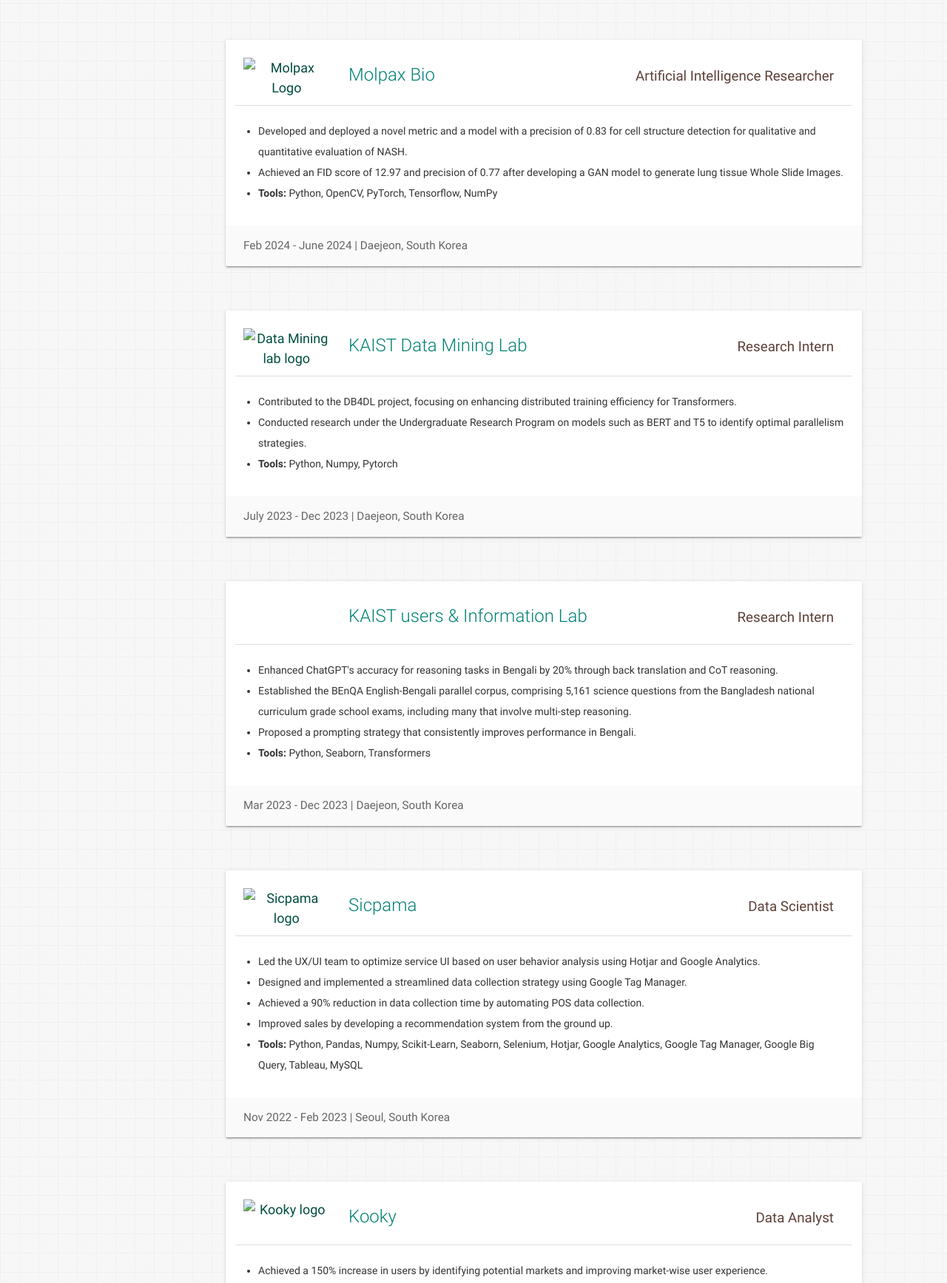
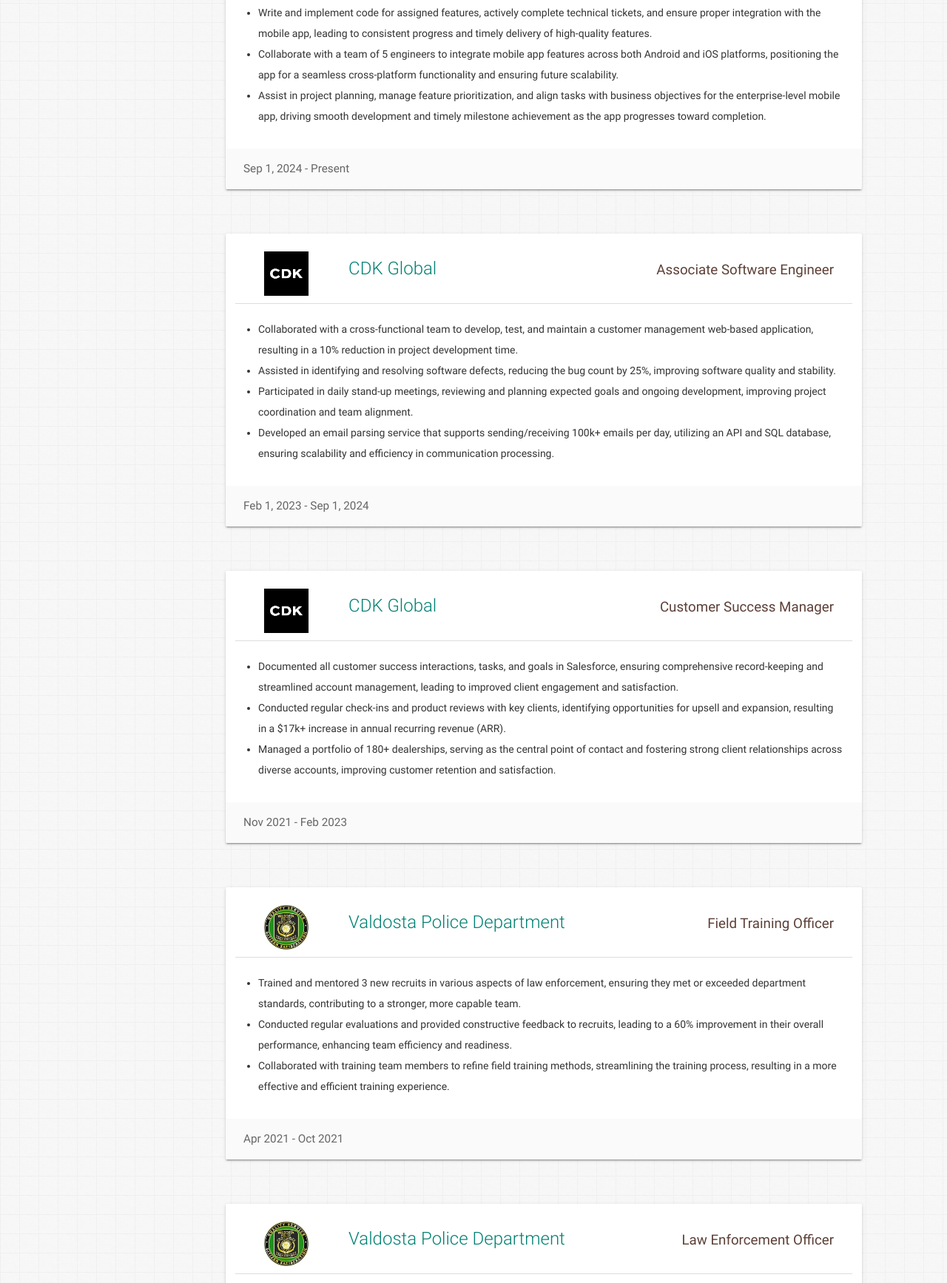
Before and after one commit to zfletcher22/zfletcher22.github.io, a plain HTML site: page index.html in a window 1280 px wide. Shown: the part 2778-4513 px from the top of the page at 74% size. Drawn offline with nearby package versions, Linux system fonts and the light colour scheme.

Commit message:
Added the experience section

```diff
--- a/index.html
+++ b/index.html
@@ -333,36 +333,30 @@
           <div class="card-content">
             <div class="row">
               <div class="col s12 m2">
-                <a href="https://sites.ualberta.ca/~amiixai/" target="_blank"><img alt="xAI Logo"
-                    src="assets/img/xai_logo.png" class="responsive-img center-block" /></a>
+                <a href="https://www.cdkglobal.com/" target="_blank">
+                  <img alt="Company Logo" src="assets/img/cdk_logo.png" class="responsive-img center-block" />
+                </a>
               </div>
-              <!-- <div class="col s12 m10"> -->
               <div class="col s12 m10">
                 <p>
-                  <span class="card-title"><a href="https://sites.ualberta.ca/~amiixai//" target="_blank"
-                      class="teal-text hoverline">UofA xAI Lab</a></span>
+                  <span class="card-title">
+                    <a href="https://www.cdkglobal.com/" target="_blank" class="teal-text hoverline">CDK Global</a>
+                  </span>
                 </p>
               </div>
             </div>
-            <div class="role brown-text text-darken-2">Research Assistant</div>
+            <div class="role brown-text text-darken-2">Software Engineer</div>
             <ul>
-              <li>
-                Working on the integration of large language models in the fields of explainable medical and legal AI.
-              </li>
-              <li>
-                Supervised by
-                <a href="https://www.amii.ca/about/our-people/randy-goebel/" target="_blank">Dr. Randy Goebel</a>
-                and
-                <a href="https://sites.ualberta.ca/~miyoung2/" target="_blank">Dr. Mi-Young Kim</a>
-              </li>
-
-              <li>
-                <b>Tools:</b> Python, PyTorch, Tensorflow, NumPy
-              </li>
+              <li>Develop and implement mobile app features that improve salespeople’s interaction with customer opportunity details, aiming to enhance user experience and operational efficiency upon release.</li>
+              <li>Write and manage detailed technical tickets, ensuring tasks are clearly defined and deadlines are met, facilitating efficient task management and on-time project delivery.</li>
+              <li>Work cross-functionally with product managers, designers, and QA teams to ensure mobile app features meet business requirements and quality standards, laying the groundwork for successful user adoption post-launch.</li>
+              <li>Write and implement code for assigned features, actively complete technical tickets, and ensure proper integration with the mobile app, leading to consistent progress and timely delivery of high-quality features.</li>
+              <li>Collaborate with a team of 5 engineers to integrate mobile app features across both Android and iOS platforms, positioning the app for a seamless cross-platform functionality and ensuring future scalability.</li>
+              <li>Assist in project planning, manage feature prioritization, and align tasks with business objectives for the enterprise-level mobile app, driving smooth development and timely milestone achievement as the app progresses toward completion.</li>
             </ul>
           </div>
           <div class="card-action">
-            <span>Sep 2024 - Present | Edmonton, Canada</span>
+            <span>Sep 1, 2024 - Present</span>
           </div>
         </div>
 
@@ -370,196 +364,112 @@
           <div class="card-content">
             <div class="row">
               <div class="col s12 m2">
-                <a href="https://www.molpax.com/" target="_blank"><img alt="Molpax Logo"
-                    src="assets/img/molpax_logo.png" class="responsive-img center-block" /></a>
+                <a href="https://www.cdkglobal.com/" target="_blank">
+                  <img alt="Company Logo" src="assets/img/cdk_logo.png" class="responsive-img center-block" />
+                </a>
               </div>
-              <!-- <div class="col s12 m10"> -->
               <div class="col s12 m10">
                 <p>
-                  <span class="card-title"><a href="https://www.molpax.com/" target="_blank"
-                      class="teal-text hoverline">Molpax Bio</a></span>
+                  <span class="card-title">
+                    <a href="https://www.cdkglobal.com/" target="_blank" class="teal-text hoverline">CDK Global</a>
+                  </span>
                 </p>
               </div>
             </div>
-            <div class="role brown-text text-darken-2">Artificial Intelligence Researcher</div>
+            <div class="role brown-text text-darken-2">Associate Software Engineer</div>
             <ul>
-              <li>
-                Developed and deployed a novel metric and a model with a precision of 0.83 for cell structure detection
-                for qualitative and quantitative
-                evaluation of NASH.
-              </li>
-              <li>
-                Achieved an FID score of 12.97 and precision of 0.77 after developing a GAN model to generate lung
-                tissue Whole Slide Images.
-              </li>
-              <li>
-                <b>Tools:</b> Python, OpenCV, PyTorch, Tensorflow, NumPy
-              </li>
+              <li>Collaborated with a cross-functional team to develop, test, and maintain a customer management web-based application, resulting in a 10% reduction in project development time.</li>
+              <li>Assisted in identifying and resolving software defects, reducing the bug count by 25%, improving software quality and stability.</li>
+              <li>Participated in daily stand-up meetings, reviewing and planning expected goals and ongoing development, improving project coordination and team alignment.</li>
+              <li>Developed an email parsing service that supports sending/receiving 100k+ emails per day, utilizing an API and SQL database, ensuring scalability and efficiency in communication processing.</li>
             </ul>
           </div>
           <div class="card-action">
-            <span>Feb 2024 - June 2024 | Daejeon, South Korea</span>
+            <span>Feb 1, 2023 - Sep 1, 2024</span>
           </div>
         </div>
-
-
-        <!-- Experience 2 -->
-        <div class="card">
-          <div class="card-content">
-            <div class="row">
-              <div class="col s12 m2">
-                <a href="https://www.kaistdmlab.org/" target="_blank"><img alt="Data Mining lab logo"
-                    src="assets/img/Data Mining Lab.webp" class="responsive-img center-block" /></a>
-              </div>
-              <!-- <div class="col s12 m10"> -->
-              <div class="col s12 m10">
-                <p>
-                  <span class="card-title"><a href="https://www.kaistdmlab.org/" target="_blank"
-                      class="teal-text hoverline">KAIST Data Mining Lab</a></span>
-                </p>
-              </div>
-            </div>
-            <div class="role brown-text text-darken-2">Research Intern</div>
-            <ul>
-              <li>
-                Contributed to the DB4DL project, focusing on enhancing distributed training efficiency for
-                Transformers.
-              </li>
-              <li>
-                Conducted research under the Undergraduate Research Program on models such as BERT and T5 to identify
-                optimal parallelism strategies.
-              </li>
-              <li>
-                <b>Tools:</b> Python, Numpy, Pytorch
-              </li>
-            </ul>
-          </div>
-          <div class="card-action">
-            <span>July 2023 - Dec 2023 | Daejeon, South Korea</span>
-          </div>
-        </div>
-
-
-        <!-- Experience 3 -->
-        <div class="card">
-          <div class="card-content">
-            <div class="row">
-              <div class="col s12 m2">
-              </div>
-              <div class="col s12 m10">
-                <p>
-                  <span class="card-title"><a href="https://uilab.kr/" target="_blank" class="teal-text hoverline">KAIST
-                      users & Information Lab</a></span>
-                </p>
-              </div>
-            </div>
-            <div class="role brown-text text-darken-2">Research Intern</div>
-            <ul>
-              <li>
-                Enhanced ChatGPT's accuracy for reasoning tasks in Bengali by 20% through back translation and CoT
-                reasoning.
-              </li>
-              <li>
-                Established the BEnQA English-Bengali parallel corpus, comprising 5,161 science questions from the
-                Bangladesh national
-                curriculum grade school exams, including many that involve multi-step reasoning.
-              </li>
-              <li>
-                Proposed a prompting strategy that consistently improves performance in Bengali.
-              </li>
-              <li>
-                <b>Tools:</b> Python, Seaborn, Transformers
-              </li>
-
-            </ul>
-          </div>
-          <div class="card-action">
-            <span>Mar 2023 - Dec 2023 | Daejeon, South Korea</span>
-          </div>
-        </div>
-
-
-
 
         <div class="card">
           <div class="card-content">
             <div class="row">
               <div class="col s12 m2">
-                <a href="https://www.sicpama.com/en" target="_blank"><img alt="Sicpama logo"
-                    src="assets/img/sicpama-logo.webp" class="responsive-img center-block" /></a>
+                <a href="https://www.cdkglobal.com/" target="_blank">
+                  <img alt="Company Logo" src="assets/img/cdk_logo.png" class="responsive-img center-block" />
+                </a>
               </div>
-              <!-- <div class="col s12 m10"> -->
               <div class="col s12 m10">
                 <p>
-                  <span class="card-title"><a href="https://www.sicpama.com/en" target="_blank"
-                      class="teal-text hoverline">Sicpama</a></span>
+                  <span class="card-title">
+                    <a href="https://www.cdkglobal.com/" target="_blank" class="teal-text hoverline">CDK Global</a>
+                  </span>
                 </p>
               </div>
             </div>
-            <div class="role brown-text text-darken-2">Data Scientist</div>
+            <div class="role brown-text text-darken-2">Customer Success Manager</div>
             <ul>
-              <li>
-                Led the UX/UI team to optimize service UI based on user behavior analysis using Hotjar and Google
-                Analytics.
-              </li>
-              <li>
-                Designed and implemented a streamlined data collection strategy using Google Tag Manager.
-              </li>
-              <li>
-                Achieved a 90% reduction in data collection time by automating POS data collection.
-              </li>
-              <li>Improved sales by developing a recommendation system from the ground up.</li>
-              <li>
-                <b>Tools:</b> Python, Pandas, Numpy, Scikit-Learn, Seaborn, Selenium, Hotjar, Google Analytics, Google
-                Tag Manager, Google Big Query,
-                Tableau, MySQL
-              </li>
+              <li>Documented all customer success interactions, tasks, and goals in Salesforce, ensuring comprehensive record-keeping and streamlined account management, leading to improved client engagement and satisfaction.</li>
+              <li>Conducted regular check-ins and product reviews with key clients, identifying opportunities for upsell and expansion, resulting in a $17k+ increase in annual recurring revenue (ARR).</li>
+              <li>Managed a portfolio of 180+ dealerships, serving as the central point of contact and fostering strong client relationships across diverse accounts, improving customer retention and satisfaction.</li>
             </ul>
           </div>
           <div class="card-action">
-            <span>Nov 2022 - Feb 2023 | Seoul, South Korea</span>
+            <span>Nov 2021 - Feb 2023</span>
           </div>
         </div>
-
 
         <div class="card">
           <div class="card-content">
             <div class="row">
               <div class="col s12 m2">
-                <a href="https://www.kooky.io/" target="_blank"><img alt="Kooky logo" src="assets/img/kookyLogo.png"
-                    class="responsive-img center-block" /></a>
+                <a href="https://www.valdostacity.com/police-department" target="_blank">
+                  <img alt="Company Logo" src="assets/img/vpd_logo.jpg" class="responsive-img center-block" />
+                </a>
               </div>
-              <!-- <div class="col s12 m10"> -->
               <div class="col s12 m10">
                 <p>
-                  <span class="card-title"><a href="https://www.kooky.io/" target="_blank"
-                      class="teal-text hoverline">Kooky</a></span>
+                  <span class="card-title">
+                    <a href="https://www.valdostacity.com/police-department" target="_blank" class="teal-text hoverline">Valdosta Police Department</a>
+                  </span>
                 </p>
               </div>
             </div>
-            <div class="role brown-text text-darken-2">Data Analyst</div>
+            <div class="role brown-text text-darken-2">Field Training Officer</div>
             <ul>
-              <li>
-                Achieved a 150% increase in users by identifying potential markets and improving market-wise user
-                experience.
-              </li>
-              <li>
-                Achieved an 80% increase in user engagement, by leading the content team based on user behavior
-                analysis.
-              </li>
-              <li>
-                Led data collection, storage, and extraction for insights.
-              </li>
-              <li>Guided data-driven go-to-market and artist selection through user location and behavior analysis.</li>
-              <li>
-                <b>Tools:</b> Python, Pandas, Numpy, Scikit-Learn, Seaborn, Google Analytics, Google Tag Manager, Google
-                Big Query,
-                Tableau, MySQL
-              </li>
+              <li>Trained and mentored 3 new recruits in various aspects of law enforcement, ensuring they met or exceeded department standards, contributing to a stronger, more capable team.</li>
+              <li>Conducted regular evaluations and provided constructive feedback to recruits, leading to a 60% improvement in their overall performance, enhancing team efficiency and readiness.</li>
+              <li>Collaborated with training team members to refine field training methods, streamlining the training process, resulting in a more effective and efficient training experience.</li>
             </ul>
           </div>
           <div class="card-action">
-            <span>Jan 2022 - Aug 2022 | Seoul, South Korea</span>
+            <span>Apr 2021 - Oct 2021</span>
+          </div>
+        </div>
+
+        <div class="card">
+          <div class="card-content">
+            <div class="row">
+              <div class="col s12 m2">
+                <a href="https://www.valdostacity.com/police-department" target="_blank">
+                  <img alt="Company Logo" src="assets/img/vpd_logo.jpg" class="responsive-img center-block" />
+                </a>
+              </div>
+              <div class="col s12 m10">
+                <p>
+                  <span class="card-title">
+                    <a href="https://www.valdostacity.com/police-department" target="_blank" class="teal-text hoverline">Valdosta Police Department</a>
+                  </span>
+                </p>
+              </div>
+            </div>
+            <div class="role brown-text text-darken-2">Law Enforcement Officer</div>
+            <ul>
+              <li>Responded to emergency situations across 10 districts with a total population of ~55k, ensuring timely resolution and public safety, contributing to a safer community.</li>
+              <li>Generated 10+ daily reports detailing crimes and department performance, ensuring 100% accuracy in documentation, improving accountability and operational transparency.</li>
+              <li>Engaged in community outreach programs, reducing the gap between law enforcement and citizens, fostering trust and positive relationships within the community.</li>
+            </ul>
+          </div>
+          <div class="card-action">
+            <span>Jul 2018 - Apr 2021</span>
           </div>
         </div>
 
@@ -708,11 +618,6 @@
             </div>
           </div>
         </div>
-
-
-
-
-
         <!-- Frameworks -->
         <div class="card">
           <div class="card-content">
```
Also changed, not shown: assets/img/cdk_logo.png (added), assets/img/vpd_logo.jpg (added).
